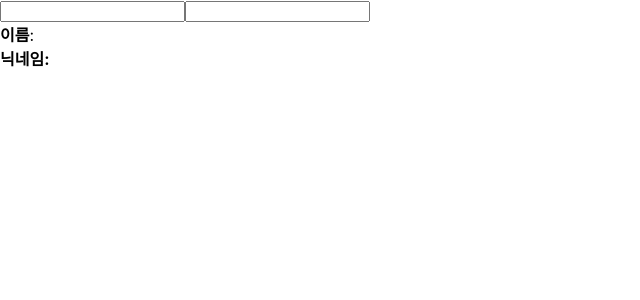
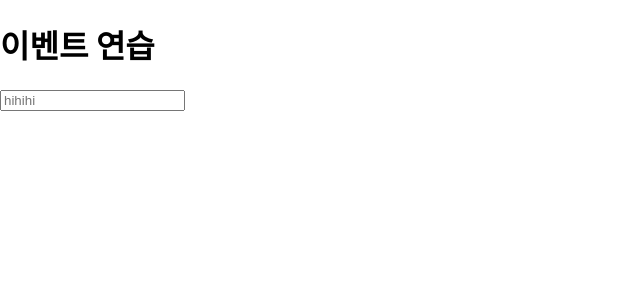
Before and after one commit to shimhaeun/React, a React (Create React App) app: page / in a window 1280 px wide. Shown: the top 300 px of the page, without its empty margins (0-640 px from the left). Built offline with nearby package versions, Linux system fonts and the light colour scheme.

Commit message:
state에 text 담기

```diff
--- a/src/App.js
+++ b/src/App.js
@@ -4,7 +4,7 @@ import Info from "./info";
 import Say from "./Say";
 
 const App = () => {
-  return <Info />;
+  return <EventPractice />;
 };
 
 export default App;
--- a/src/EventPractice.js
+++ b/src/EventPractice.js
@@ -1,6 +1,10 @@
 import { Component } from "react";
 
 class EventPractice extends Component {
+
+  state = {
+    message: ''
+  }
   render() {
     return (
       <div>
@@ -9,8 +13,13 @@ class EventPractice extends Component {
           type="text"
           name="message"
           placeholder="hihihi"
-          onChange={(e) => {
-            console.log(e);
+          value={this.state.message}
+          onChange={
+            (e) => {
+              this.setState({
+                message: e.target.value
+              })
+            // console.log(e.target.value); //onChange 이벤트 발생 시 앞으로 변할 인풋 값인 e.target.value 콘솔에 기록
           }}
         />
       </div>
```
Also changed, not shown: 1 other file (tests, documents, lock files or other folders).
